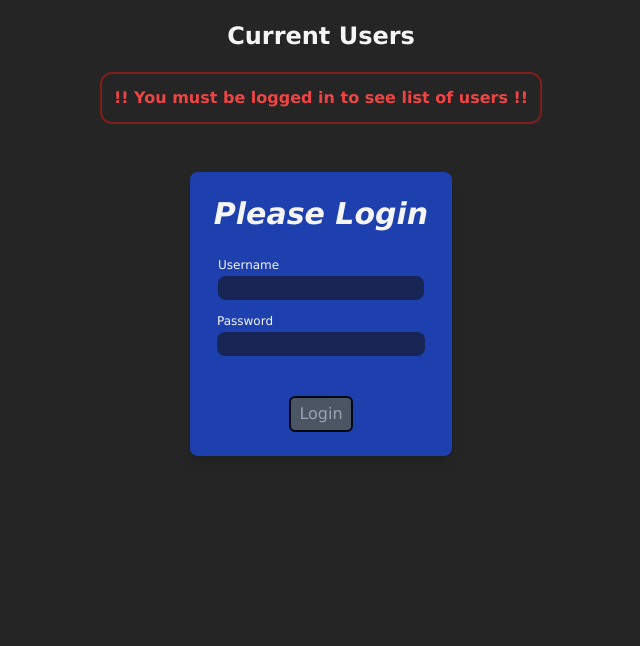
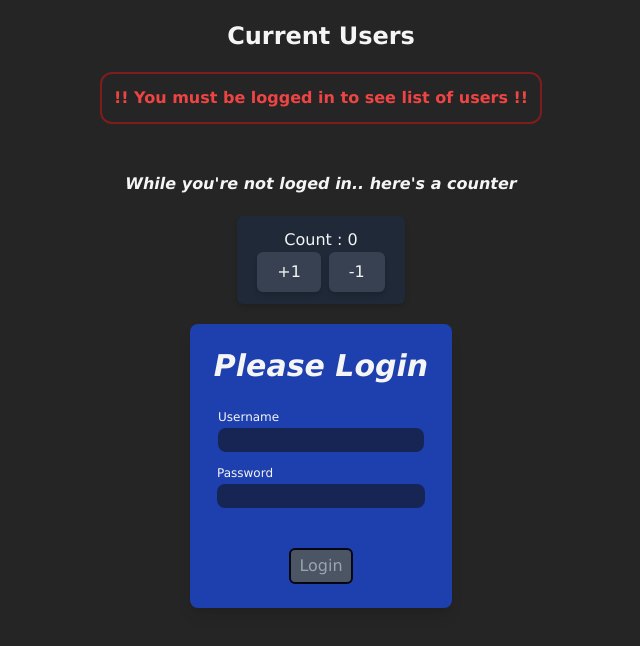
Before and after one commit to Sebssekk/k-react-course, a React (Vite) app: page / in a window 1280 px wide. Shown: the top 646 px of the page, without its empty margins (319-959 px from the left). Built offline with nearby package versions, Linux system fonts and the light colour scheme.

Commit message:
UseState with callback

```diff
--- a/src/App.jsx
+++ b/src/App.jsx
@@ -1,3 +1,4 @@
+import { Counter } from "./components/Counter"
 import { LoginForm } from "./components/LoginForm"
 import { UsersList } from "./components/UsersList"
 
@@ -14,7 +15,11 @@ export const App = () => {
         <UsersList isAuthenticated={isAuthenticated}/>
         <br /><br />
         {
-            !isAuthenticated? <LoginForm/> : null
+            !isAuthenticated?
+                <>
+                    <Counter/>
+                    <LoginForm/>
+                </> : null
         }
     </>
     )
--- /dev/null
+++ b/src/components/Counter.jsx
@@ -0,0 +1,23 @@
+import { useState } from "react"
+
+export const Counter = () => {
+    const [count, setCount] = useState(0)
+    return (
+        <div className="flex flex-col items-center">
+            <h1 className="text-center italic font-semibold">
+                While you're not loged in.. here's a counter
+            </h1>
+            <div className="bg-gray-800 px-5 py-3 rounded-md shadow-md m-5">
+                <p className="text-center">Count : {count}</p>
+                <div className="flex gap-2">
+                    <button className="bg-gray-700 px-5 py-2 rounded-md
+                                        shadow-md hover:bg-gray-600"
+                        onClick={() => setCount((prevstate) => prevstate + 1)}>+1</button>
+                    <button className="bg-gray-700 px-5 py-2 rounded-md shadow-md
+                                       hover:bg-gray-600"
+                        onClick={() => setCount((prevstate) => prevstate - 1)}>-1</button>
+                </div>
+            </div>
+        </div>
+    )
+}
```
